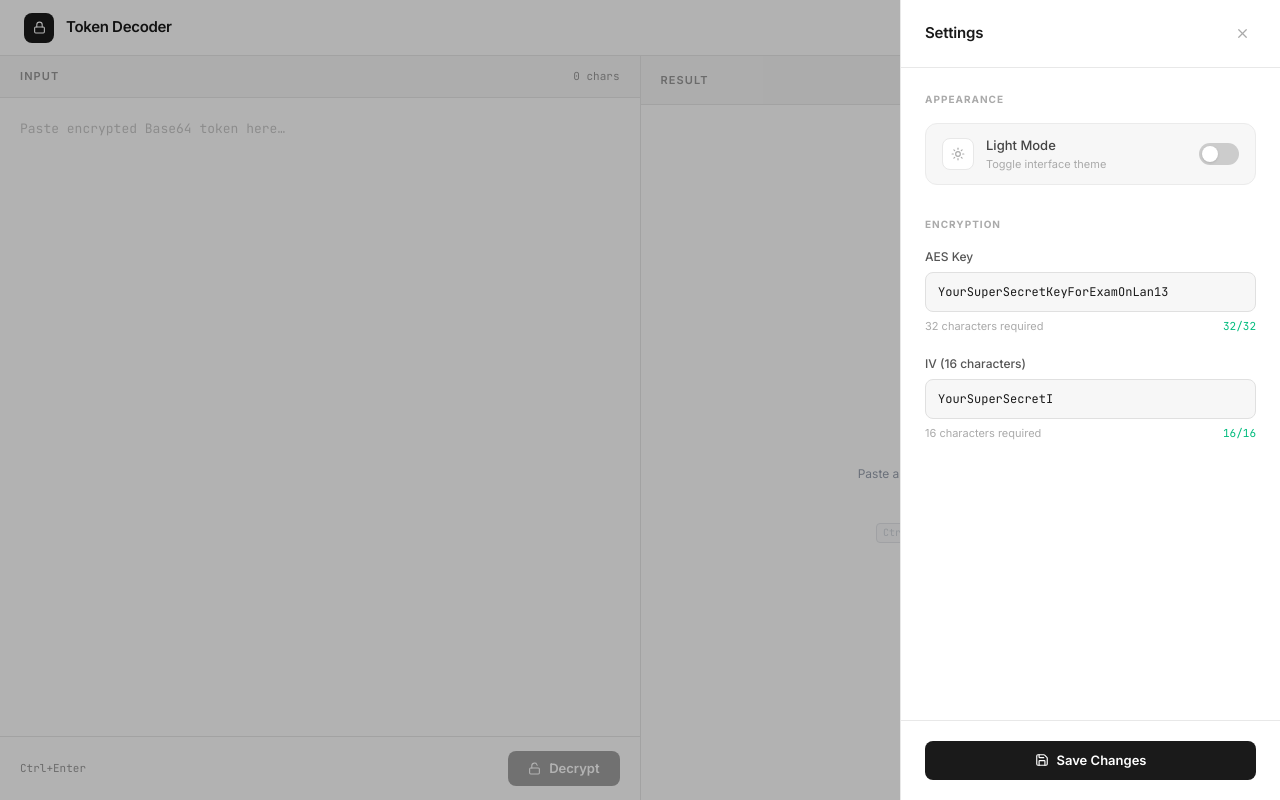
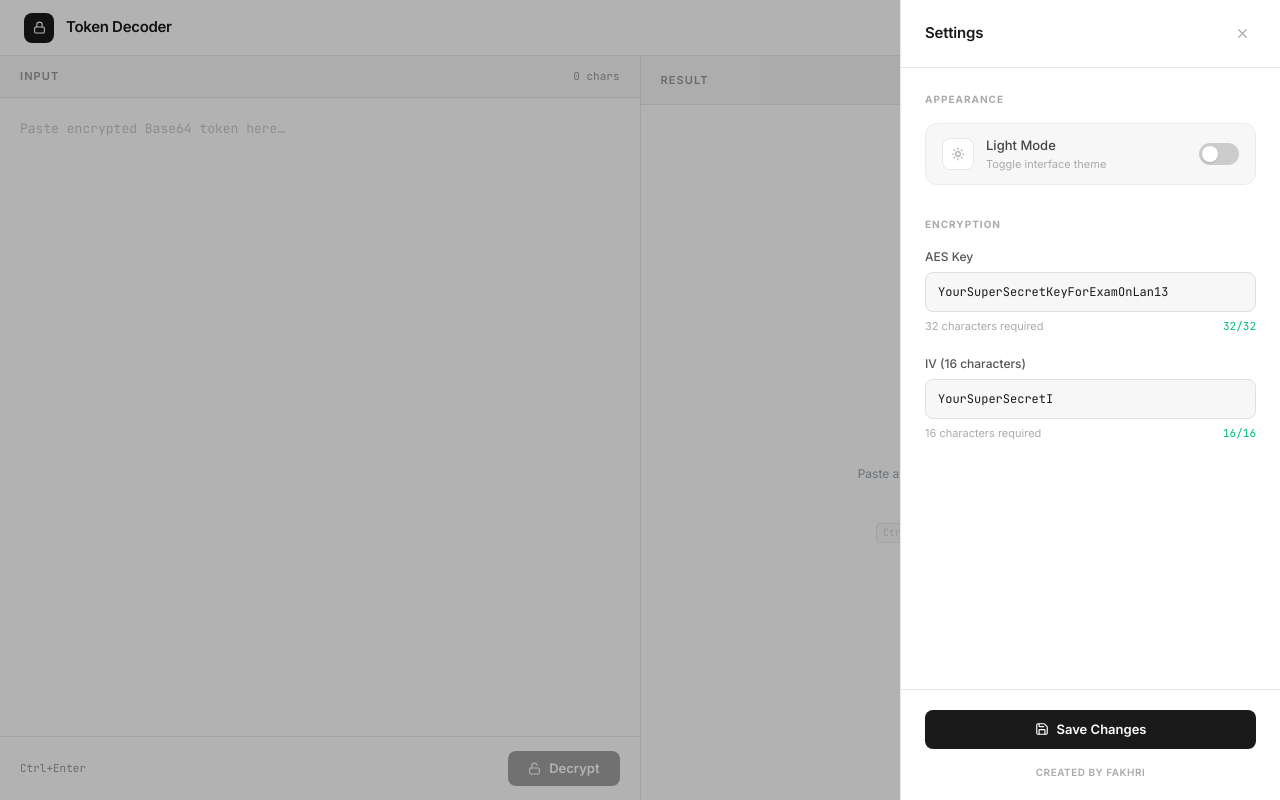
Before and after one commit to Fakhri269/TokenDecoder, a React (Vite) app: page / in a window 1280 px wide. Both pictures are taken after a click on the button "Config". Built offline with nearby package versions, Linux system fonts and the light colour scheme.

Commit message:
feat: add 'Created by Fakhri' watermark to settings drawer

```diff
--- a/src/components/SettingsDrawer.jsx
+++ b/src/components/SettingsDrawer.jsx
@@ -142,6 +142,9 @@ export default function SettingsDrawer({ isOpen, onClose, settings, onSave, isDa
                 <Save size={14} />
                 Save Changes
               </button>
+              <div className={`mt-4 text-center text-[10px] tracking-wider uppercase font-semibold ${muted}`}>
+                Created by Fakhri
+              </div>
             </div>
           </motion.aside>
         </>
```
